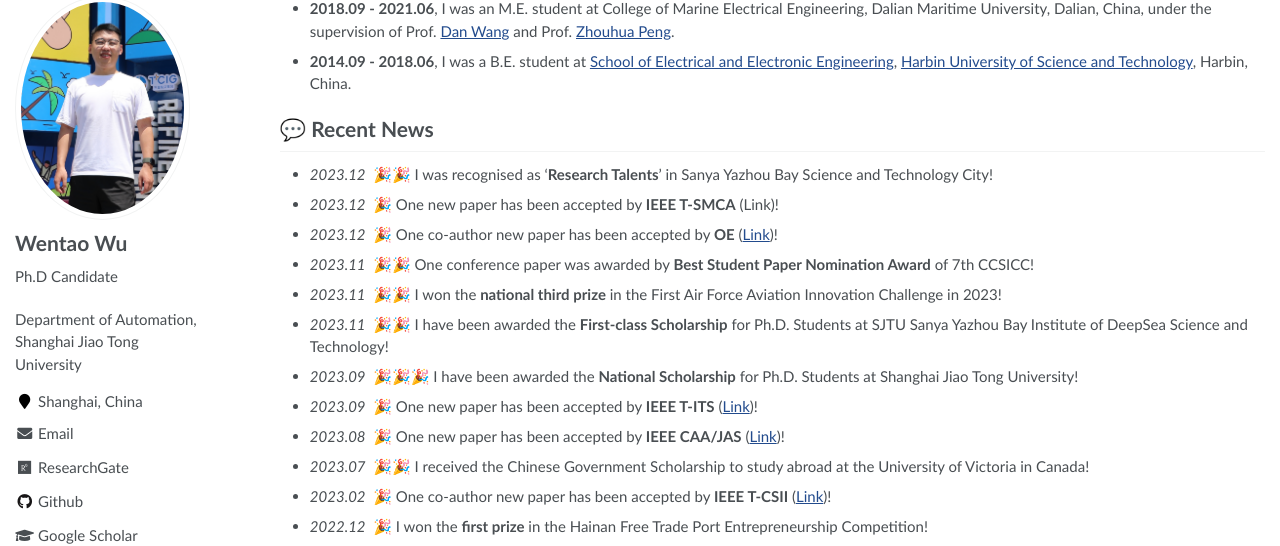
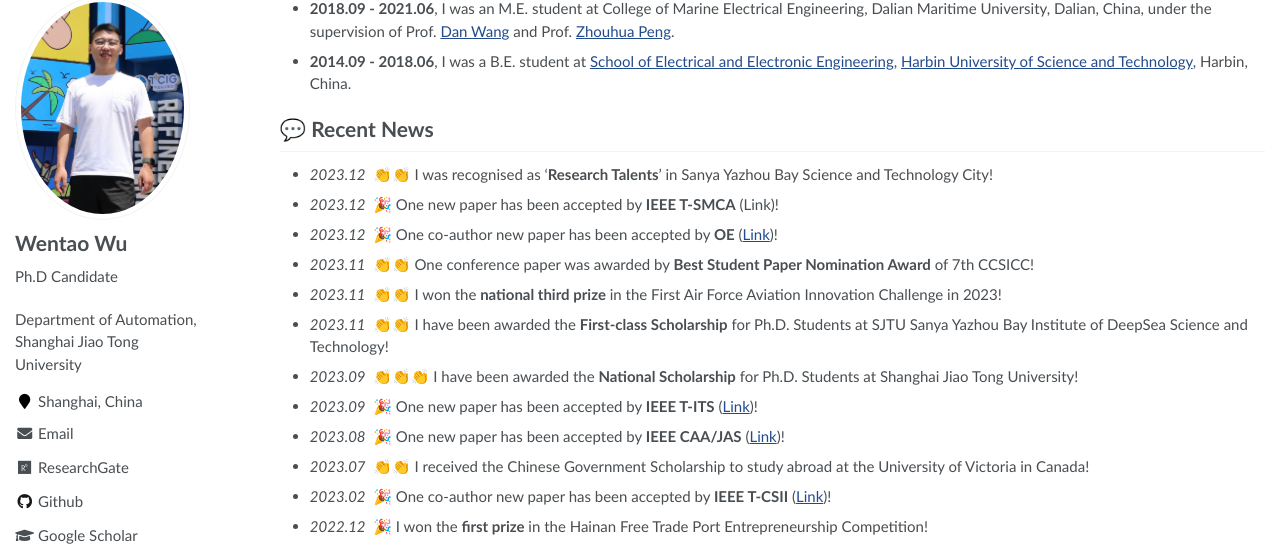
Before and after one commit to wwtsjtu/wwt.github.io, a Jekyll site: the page built from _pages/about.md, in a window 1280 px wide and 900 px high, scrolled down 496 px. Shown: the part 95-641 px from the top of the window. Built offline with Jekyll 4.4.1, drawn with Linux system fonts in a browser that asks for light colours; some web fonts are replaced; some of the changed text lies outside the part shown.

Commit message:
Update about.md

```diff
--- a/_pages/about.md
+++ b/_pages/about.md
@@ -28,16 +28,16 @@ My research interest includes neural machine translation and computer vision. I
 - **2014.09 - 2018.06**, I was a B.E. student at [School of Electrical and Electronic Engineering](https://www.seiee.sjtu.edu.cn/), [Harbin University of Science and Technology](http://www.hrbust.edu.cn/), Harbin, China.
 
 # 💬 Recent News
-- *2023.12* &nbsp;🎉🎉 I was recognised as '**Research Talents**' in Sanya Yazhou Bay Science and Technology City!
+- *2023.12* &nbsp;👏👏 I was recognised as '**Research Talents**' in Sanya Yazhou Bay Science and Technology City!
 - *2023.12* &nbsp;🎉  One new paper has been accepted by **IEEE T-SMCA** (Link)!
 - *2023.12* &nbsp;🎉 One co-author new paper has been accepted by **OE** ([Link](https://www.sciencedirect.com/science/article/abs/pii/S0029801822021497))!
-- *2023.11* &nbsp;🎉🎉  One conference paper was awarded by **Best Student Paper Nomination Award** of 7th CCSICC!
-- *2023.11* &nbsp;🎉🎉  I won the **national third prize** in the First Air Force Aviation Innovation Challenge in 2023!
-- *2023.11* &nbsp;🎉🎉  I have been awarded the **First-class Scholarship** for Ph.D. Students at SJTU Sanya Yazhou Bay Institute of DeepSea Science and Technology!
-- *2023.09* &nbsp;🎉🎉🎉 I have been awarded the **National Scholarship** for Ph.D. Students at Shanghai Jiao Tong University!
+- *2023.11* &nbsp;👏👏  One conference paper was awarded by **Best Student Paper Nomination Award** of 7th CCSICC!
+- *2023.11* &nbsp;👏👏  I won the **national third prize** in the First Air Force Aviation Innovation Challenge in 2023!
+- *2023.11* &nbsp;👏👏  I have been awarded the **First-class Scholarship** for Ph.D. Students at SJTU Sanya Yazhou Bay Institute of DeepSea Science and Technology!
+- *2023.09* &nbsp;👏👏👏 I have been awarded the **National Scholarship** for Ph.D. Students at Shanghai Jiao Tong University!
 - *2023.09* &nbsp;🎉  One new paper has been accepted by **IEEE T-ITS** ([Link](https://ieeexplore.ieee.org/xpl/RecentIssue.jsp?punumber=6979))!
 - *2023.08* &nbsp;🎉  One new paper has been accepted by **IEEE CAA/JAS** ([Link](https://www.ieee-jas.net/indexen.html))!
-- *2023.07* &nbsp;🎉🎉  I received the Chinese Government Scholarship to study abroad at the University of Victoria in Canada!
+- *2023.07* &nbsp;👏👏  I received the Chinese Government Scholarship to study abroad at the University of Victoria in Canada!
 - *2023.02* &nbsp;🎉  One co-author new paper has been accepted by **IEEE T-CSII** ([Link](https://ieeexplore.ieee.org/abstract/document/10059139))!
 - *2022.12* &nbsp;🎉  I won the **first prize** in the Hainan Free Trade Port Entrepreneurship Competition!
 - *2022.10* &nbsp;🎉  One co-author new paper has been accepted by IEEE **T-IV** ([Link](https://ieeexplore.ieee.org/abstract/document/9950329))!
@@ -143,8 +143,6 @@ My research interest includes neural machine translation and computer vision. I
 
 - **Wentao Wu**, Zhouhua Peng, Dan Wang, Lu Liu, and Qing-Long Han*, ''[Network-Based Line-of-Sight Path Tracking of Underactuated Unmanned Surface Vehicles with Experiment Results](https://ieeexplore.ieee.org/abstract/document/9440777),'' *[IEEE Trans. Cybern.](https://ieeexplore.ieee.org/xpl/RecentIssue.jsp?punumber=6221036)*, vol. 52, no. 10, pp. 10937-10947, Oct. 2022. [中科院 1区, JCR 1区, Top, IF: 11.8] \| [PDF](/assets/papers/SCI/WuWentao-2021-IEEE-TCYB.pdf)
 
-- ``NeurIPS 2021`` [PortaSpeech: Portable and High-Quality Generative Text-to-Speech](https://arxiv.org/abs/2109.15166), **Yi Ren**, Jinglin Liu, Zhou Zhao, [**Project**](https://portaspeech.github.io/) \| [![](https://img.shields.io/github/stars/NATSpeech/NATSpeech?style=social&label=Code+Stars)](https://github.com/NATSpeech/NATSpeech) \| [![Hugging Face](https://img.shields.io/badge/%F0%9F%A4%97%20Hugging%20Face-blue?label=Demo)](https://huggingface.co/spaces/NATSpeech/PortaSpeech)
-
 - **Wentao Wu**, Zhouhua Peng, Dan Wang, Lu Liu, and Gan Nan, ''[Anti-Disturbance Leader–Follower Synchronization Control of Marine Vessels for Underway Replenishment Based on Robust Exact Differentiators](https://www.sciencedirect.com/science/article/abs/pii/S0029801822001445),'' *[Ocean. Eng.](https://www.sciencedirect.com/journal/ocean-engineering)*, vol. 248, pp. 110686, 2022. [中科院 2区, JCR 1区, Top, IF: 5.0]() \| [PDF](/assets/papers/SCI/WuWentao-2022-OE.pdf)
 
 - Yibo Zhang, **Wentao Wu**, and Weidong Zhang, ''[Noncooperative Game-Based Cooperative Maneuvering of Intelligent Surface Vehicles Via Accelerated Learning-Based Neural Predictors](https://ieeexplore.ieee.org/abstract/document/9950329),'' *[IEEE Trans. Intell. Veh.](https://ieeexplore.ieee.org/xpl/RecentIssue.jsp?punumber=7274857)*, vol. 8, no. 3, pp. 2212-2221, Mar. 2023. [中科院 2区, JCR 1区, IF: 8.2] \| [PDF](/assets/papers/SCI/ZhangYibo-2022-IEEE-TIV.pdf)
```
